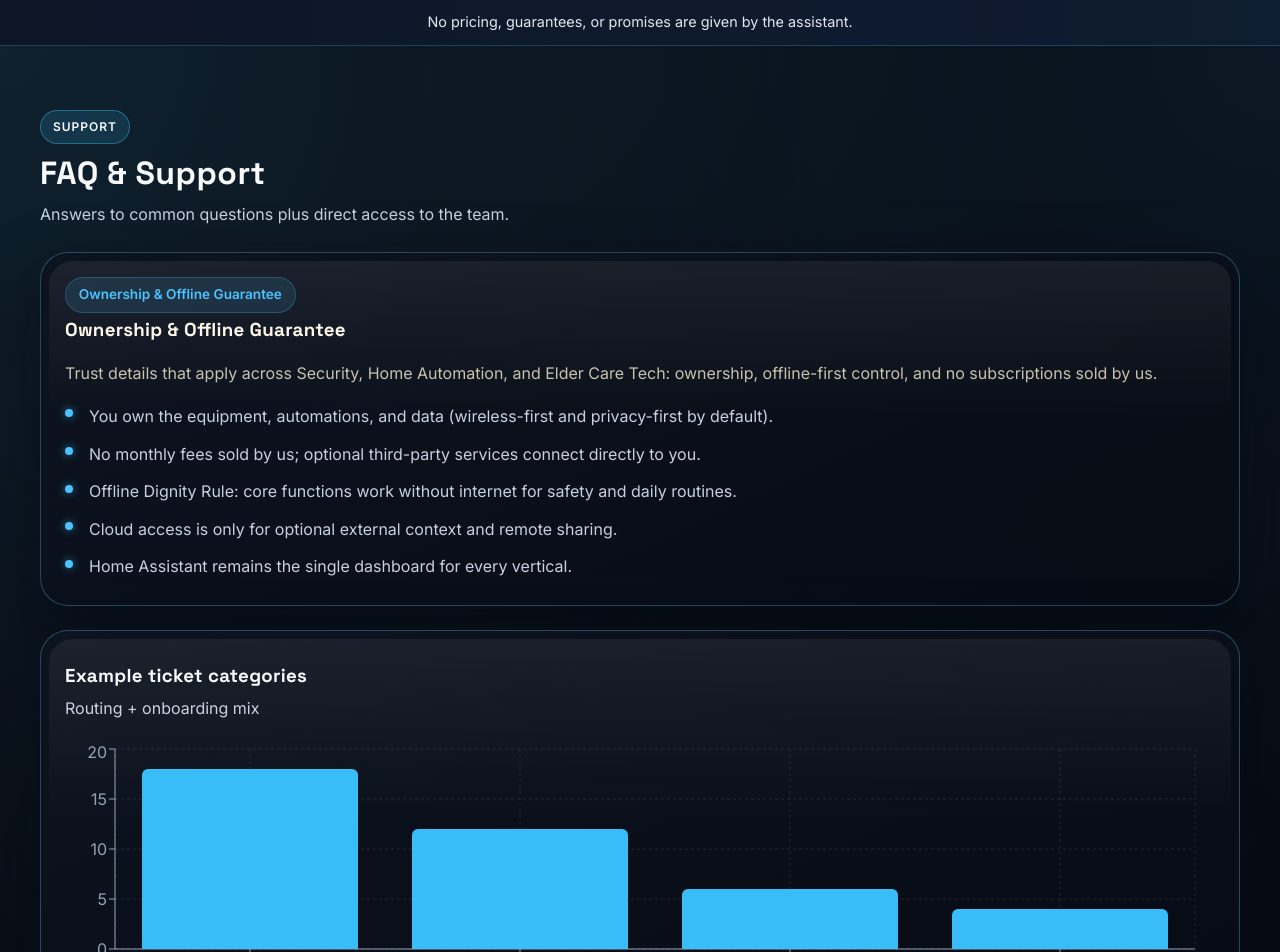
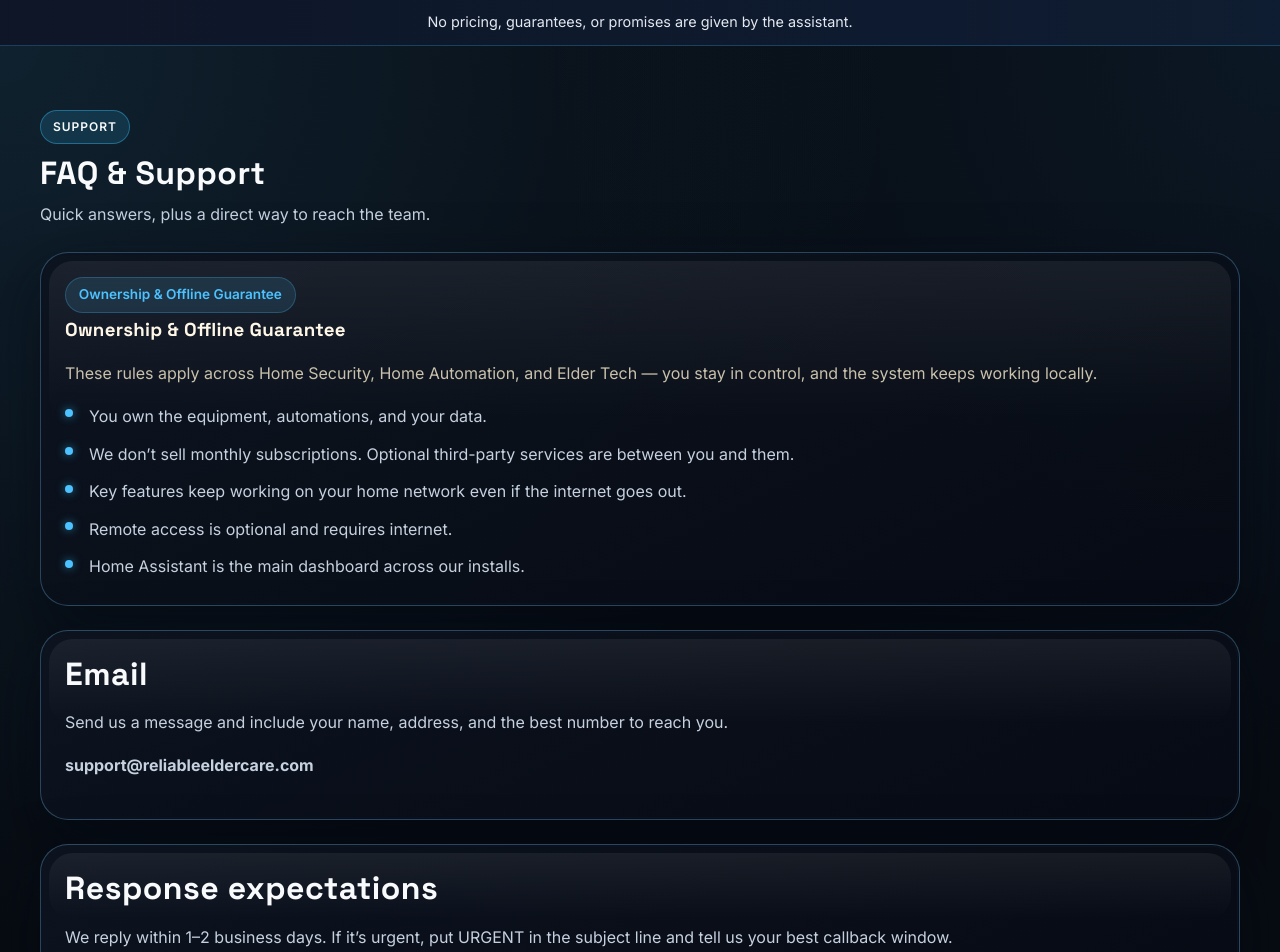
Before and after one commit to buffalonychris/KAECRetailWebsite, a React (Vite) app: page /support in a window 1280 px wide. Shown: the top 952 px of the page. Built offline with nearby package versions, Linux system fonts and the light colour scheme.

Commit message:
Update support page copy and remove chart

```diff
--- a/src/pages/Support.tsx
+++ b/src/pages/Support.tsx
@@ -1,24 +1,6 @@
-import {
-  Bar,
-  BarChart,
-  CartesianGrid,
-  ResponsiveContainer,
-  Tooltip,
-  XAxis,
-  YAxis,
-} from 'recharts';
-
-import ChartCard from '../components/operator/ChartCard';
 import SectionHeader from '../components/operator/SectionHeader';
 import SpaceFrame from '../components/operator/SpaceFrame';
 import OwnershipOfflineGuarantee from '../components/OwnershipOfflineGuarantee';
-
-const ticketData = [
-  { type: 'Routing', count: 18 },
-  { type: 'Calendar', count: 12 },
-  { type: 'Escalations', count: 6 },
-  { type: 'Billing', count: 4 },
-];
 
 const Support = () => (
   <div className="space-shell">
@@ -26,45 +8,35 @@ const Support = () => (
       <SectionHeader
         kicker="Support"
         title="FAQ & Support"
-        subtitle="Answers to common questions plus direct access to the team."
+        subtitle="Quick answers, plus a direct way to reach the team."
       />
 
       <OwnershipOfflineGuarantee
         variant="frame"
-        intro="Trust details that apply across Security, Home Automation, and Elder Care Tech: ownership, offline-first control, and no subscriptions sold by us."
+        title="Ownership & Offline Guarantee"
+        intro="These rules apply across Home Security, Home Automation, and Elder Tech — you stay in control, and the system keeps working locally."
+        items={[
+          'You own the equipment, automations, and your data.',
+          'We don’t sell monthly subscriptions. Optional third-party services are between you and them.',
+          'Key features keep working on your home network even if the internet goes out.',
+          'Remote access is optional and requires internet.',
+          'Home Assistant is the main dashboard across our installs.',
+        ]}
       />
-
-      <ChartCard title="Example ticket categories" subtitle="Routing + onboarding mix">
-        <ResponsiveContainer width="100%" height={240}>
-          <BarChart data={ticketData} margin={{ top: 10, right: 20, left: -10, bottom: 0 }}>
-            <CartesianGrid stroke="rgba(148, 163, 184, 0.15)" strokeDasharray="3 3" />
-            <XAxis dataKey="type" stroke="#94a3b8" />
-            <YAxis stroke="#94a3b8" />
-            <Tooltip
-              contentStyle={{
-                background: 'rgba(15, 23, 42, 0.95)',
-                borderColor: 'rgba(125, 211, 252, 0.35)',
-                color: '#e2e8f0',
-              }}
-            />
-            <Bar dataKey="count" fill="#38bdf8" radius={[6, 6, 0, 0]} />
-          </BarChart>
-        </ResponsiveContainer>
-      </ChartCard>
 
       <SpaceFrame>
         <h2>Email</h2>
-        <p>Use the placeholder email below until your team provides a dedicated inbox.</p>
+        <p>Send us a message and include your name, address, and the best number to reach you.</p>
         <p>
-          <strong>support@example.com</strong>
+          <strong>support@reliableeldercare.com</strong>
         </p>
       </SpaceFrame>
 
       <SpaceFrame>
         <h2>Response expectations</h2>
         <p>
-          We aim to respond within 1-2 business days. If your request is urgent, note that in the subject line so
-          we can prioritize scheduling-related questions.
+          We reply within 1–2 business days. If it’s urgent, put URGENT in the subject line and tell us your best
+          callback window.
         </p>
       </SpaceFrame>
     </div>
```
